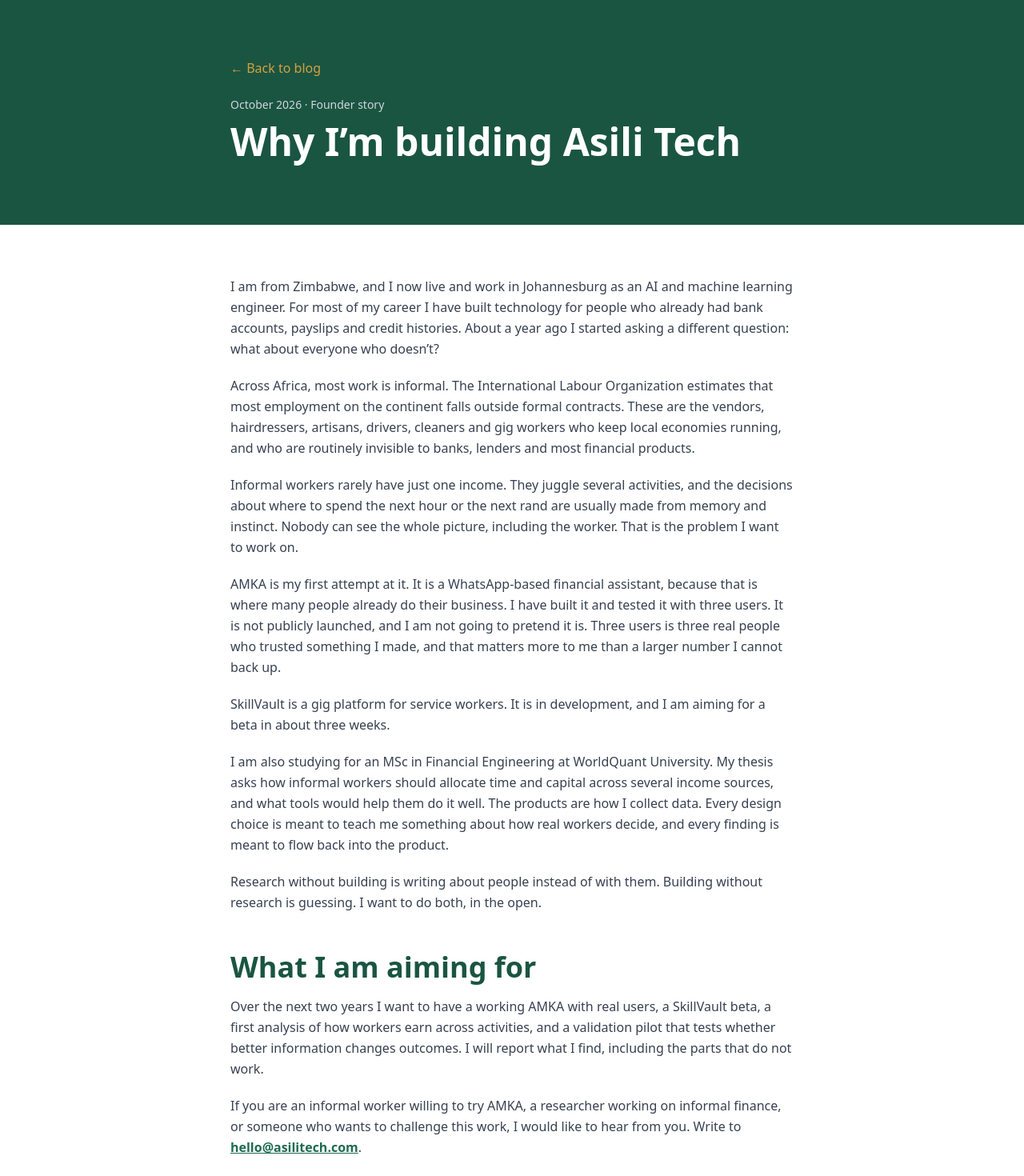
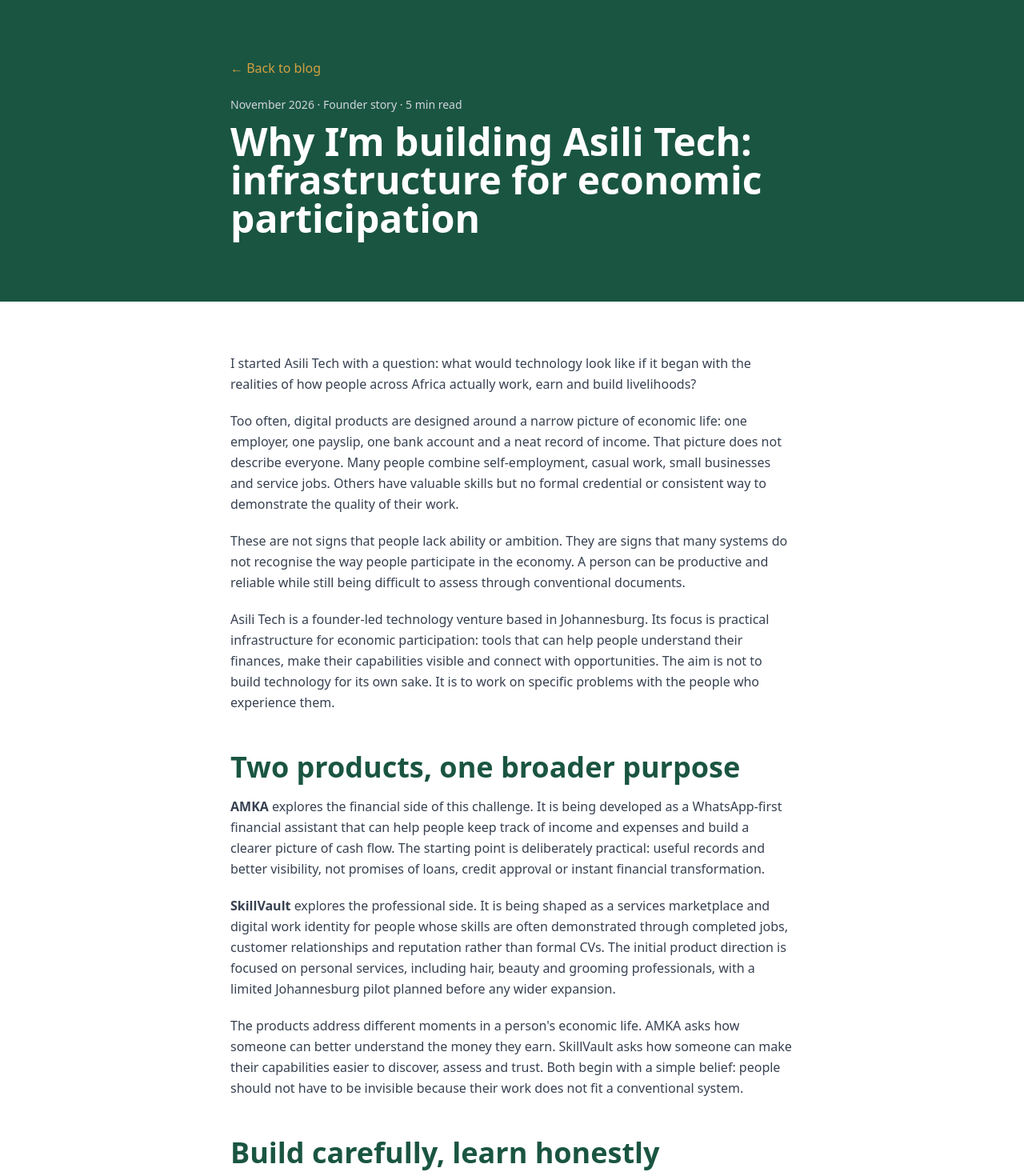
Before and after one commit to Muller007/asilitech-website, a Next.js app: page /blog/why-im-building-asili-tech in a window 1280 px wide. Shown: the part 80-1550 px from the top of the page at 80% size. Built offline with nearby package versions, Linux system fonts and the light colour scheme.

Commit message:
Revise page metadata and content for clarity
Updated the page metadata and modified the content to enhance clarity and detail about Asili Tech's mission and products.

```diff
--- a/app/blog/why-im-building-asili-tech/page.tsx
+++ b/app/blog/why-im-building-asili-tech/page.tsx
@@ -1,7 +1,10 @@
 import Link from 'next/link'
 import { site } from '@/lib/site'
 
-export const metadata = { title: 'Why I’m building Asili Tech | Asili Tech' }
+export const metadata = {
+  title: 'Why I’m building Asili Tech | Asili Tech',
+  description: 'The founder story behind Asili Tech and its work on financial visibility, professional identity and economic participation.',
+}
 
 export default function Post() {
   return (
@@ -9,61 +12,27 @@ export default function Post() {
       <header className="bg-asili-dark py-16 text-white md:py-20">
         <div className="section-container max-w-3xl">
           <Link href="/blog" className="mb-6 inline-block text-asili-gold hover:text-white">← Back to blog</Link>
-          <p className="mb-3 text-sm text-gray-300">October 2026 · Founder story</p>
-          <h1 className="text-white">Why I’m building Asili Tech</h1>
+          <p className="mb-3 text-sm text-gray-300">November 2026 · Founder story · 5 min read</p>
+          <h1 className="text-white">Why I’m building Asili Tech: infrastructure for economic participation</h1>
         </div>
       </header>
-
       <div className="section-container prose-body max-w-3xl py-16">
-        <p>
-          I am from Zimbabwe, and I now live and work in Johannesburg as an AI and machine learning engineer. For most of my
-          career I have built technology for people who already had bank accounts, payslips and credit histories. About a year
-          ago I started asking a different question: what about everyone who doesn’t?
-        </p>
-        <p>
-          Across Africa, most work is informal. The International Labour Organization estimates that most employment on the
-          continent falls outside formal contracts. These are the vendors, hairdressers, artisans, drivers, cleaners and gig
-          workers who keep local economies running, and who are routinely invisible to banks, lenders and most financial products.
-        </p>
-        <p>
-          Informal workers rarely have just one income. They juggle several activities, and the decisions about where to spend
-          the next hour or the next rand are usually made from memory and instinct. Nobody can see the whole picture, including
-          the worker. That is the problem I want to work on.
-        </p>
-        <p>
-          AMKA is my first attempt at it. It is a WhatsApp-based financial assistant, because that is where many people already
-          do their business. I have built it and tested it with three users. It is not publicly launched, and I am not going to
-          pretend it is. Three users is three real people who trusted something I made, and that matters more to me than a
-          larger number I cannot back up.
-        </p>
-        <p>
-          SkillVault is a gig platform for service workers. It is in development, and I am aiming for a beta in about three weeks.
-        </p>
-        <p>
-          I am also studying for an MSc in Financial Engineering at WorldQuant University. My thesis asks how informal workers
-          should allocate time and capital across several income sources, and what tools would help them do it well. The products
-          are how I collect data. Every design choice is meant to teach me something about how real workers decide, and every
-          finding is meant to flow back into the product.
-        </p>
-        <p>
-          Research without building is writing about people instead of with them. Building without research is guessing. I want
-          to do both, in the open.
-        </p>
-        <h2 className="mb-4 mt-12">What I am aiming for</h2>
-        <p>
-          Over the next two years I want to have a working AMKA with real users, a SkillVault beta, a first analysis of how workers
-          earn across activities, and a validation pilot that tests whether better information changes outcomes. I will report
-          what I find, including the parts that do not work.
-        </p>
-        <p>
-          If you are an informal worker willing to try AMKA, a researcher working on informal finance, or someone who wants to
-          challenge this work, I would like to hear from you. Write to{' '}
-          <a href={`mailto:${site.email}`} className="font-semibold text-asili-green underline">{site.email}</a>.
-        </p>
-        <p className="mt-10 border-t border-gray-200 pt-6 font-semibold text-asili-dark">
-          Kwanele Mlalazi<br />
-          <span className="font-normal text-gray-600">Founder, Asili Tech</span>
-        </p>
+        <p>I started Asili Tech with a question: what would technology look like if it began with the realities of how people across Africa actually work, earn and build livelihoods?</p>
+        <p>Too often, digital products are designed around a narrow picture of economic life: one employer, one payslip, one bank account and a neat record of income. That picture does not describe everyone. Many people combine self-employment, casual work, small businesses and service jobs. Others have valuable skills but no formal credential or consistent way to demonstrate the quality of their work.</p>
+        <p>These are not signs that people lack ability or ambition. They are signs that many systems do not recognise the way people participate in the economy. A person can be productive and reliable while still being difficult to assess through conventional documents.</p>
+        <p>Asili Tech is a founder-led technology venture based in Johannesburg. Its focus is practical infrastructure for economic participation: tools that can help people understand their finances, make their capabilities visible and connect with opportunities. The aim is not to build technology for its own sake. It is to work on specific problems with the people who experience them.</p>
+        <h2 className="mb-4 mt-12">Two products, one broader purpose</h2>
+        <p><strong>AMKA</strong> explores the financial side of this challenge. It is being developed as a WhatsApp-first financial assistant that can help people keep track of income and expenses and build a clearer picture of cash flow. The starting point is deliberately practical: useful records and better visibility, not promises of loans, credit approval or instant financial transformation.</p>
+        <p><strong>SkillVault</strong> explores the professional side. It is being shaped as a services marketplace and digital work identity for people whose skills are often demonstrated through completed jobs, customer relationships and reputation rather than formal CVs. The initial product direction is focused on personal services, including hair, beauty and grooming professionals, with a limited Johannesburg pilot planned before any wider expansion.</p>
+        <p>The products address different moments in a person's economic life. AMKA asks how someone can better understand the money they earn. SkillVault asks how someone can make their capabilities easier to discover, assess and trust. Both begin with a simple belief: people should not have to be invisible because their work does not fit a conventional system.</p>
+        <h2 className="mb-4 mt-12">Build carefully, learn honestly</h2>
+        <p>I am a Computer Science graduate from the University of the People and am pursuing an MSc in Financial Engineering at WorldQuant University. My interests include applied AI, financial engineering and data-driven tools. That background shapes how I approach the work, but it does not replace the need to listen to users, test assumptions and measure whether a product is genuinely useful.</p>
+        <p>Asili Tech is still early. AMKA and SkillVault are at different stages of development and validation; neither should be mistaken for a fully launched, Africa-wide service. We are defining the problems, refining product requirements and looking for the right people and communities with whom to test the ideas responsibly.</p>
+        <p>I want to build in the open: explain what we are trying, distinguish plans from working features, and share what we learn—including what does not work. Trust is difficult to earn and easy to damage. Honest communication is part of the product.</p>
+        <h2 className="mb-4 mt-12">The direction</h2>
+        <p>The long-term ambition is to contribute to an economy in which more people can understand their financial position, demonstrate their skills and access opportunities with greater confidence. We will earn the right to expand by solving focused problems first, listening to the people affected and showing evidence of value.</p>
+        <p>If you are a service professional, a potential customer, a researcher or an organisation working on inclusive economic opportunity, I would welcome a thoughtful conversation. You can reach us at <a href={`mailto:${site.email}`} className="font-semibold text-asili-green underline">{site.email}</a>.</p>
+        <p className="mt-10 border-t border-gray-200 pt-6 font-semibold text-asili-dark">Kwanele Mlalazi<br /><span className="font-normal text-gray-600">Founder, Asili Tech</span></p>
       </div>
     </article>
   )
```
